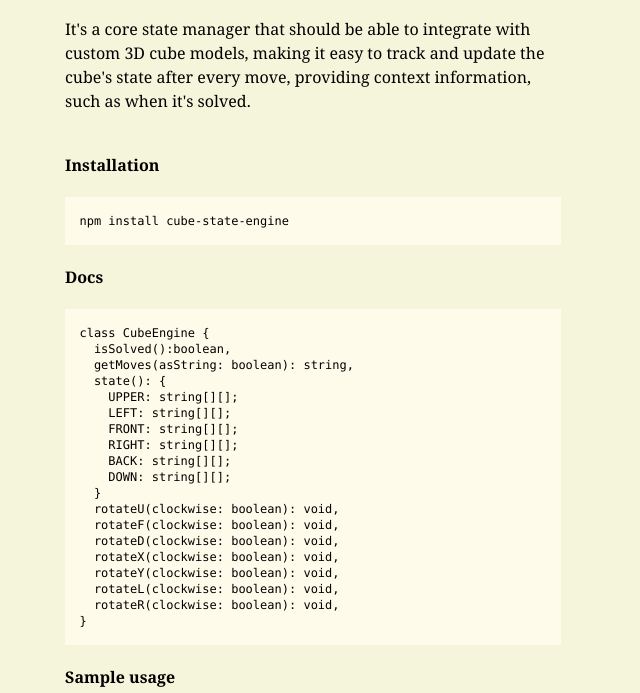
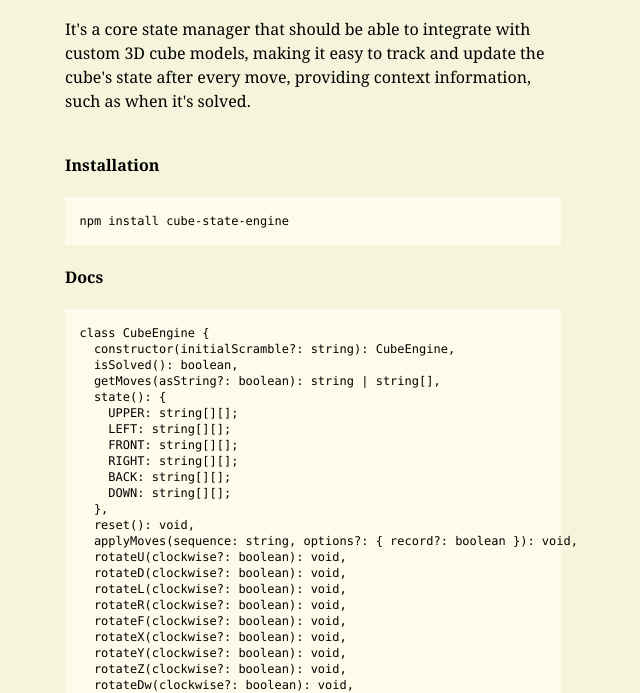
Before and after one commit to bryanlundberg/cube-state-engine, a website with bundled scripts: page index.html in a window 1280 px wide. Shown: the part 99-792 px from the top of the page, without its empty margins (327-967 px from the left). Built offline with nearby package versions, Linux system fonts and the light colour scheme.

Commit message:
feat: Add `reset` method and improve `CubeEngine` documentation
The `reset` method allows resetting the cube to its solved state and clears the move history. Updated the `CubeEngine` constructor to accept an optional initial scramble, and revised the documentation for better clarity and completeness.

```diff
--- a/index.html
+++ b/index.html
@@ -31,8 +31,9 @@
     <pre class="mb-5 text-xs bg-amber-50">
 
   class CubeEngine {
-    isSolved():boolean,
-    getMoves(asString: boolean): string,
+    constructor(initialScramble?: string): CubeEngine,
+    isSolved(): boolean,
+    getMoves(asString?: boolean): string | string[],
     state(): {
       UPPER: string[][];
       LEFT: string[][];
@@ -40,14 +41,22 @@
       RIGHT: string[][];
       BACK: string[][];
       DOWN: string[][];
-    }
-    rotateU(clockwise: boolean): void,
-    rotateF(clockwise: boolean): void,
-    rotateD(clockwise: boolean): void,
-    rotateX(clockwise: boolean): void,
-    rotateY(clockwise: boolean): void,
-    rotateL(clockwise: boolean): void,
-    rotateR(clockwise: boolean): void,
+    },
+    reset(): void,
+    applyMoves(sequence: string, options?: { record?: boolean }): void,
+    rotateU(clockwise?: boolean): void,
+    rotateD(clockwise?: boolean): void,
+    rotateL(clockwise?: boolean): void,
+    rotateR(clockwise?: boolean): void,
+    rotateF(clockwise?: boolean): void,
+    rotateX(clockwise?: boolean): void,
+    rotateY(clockwise?: boolean): void,
+    rotateZ(clockwise?: boolean): void,
+    rotateDw(clockwise?: boolean): void,
+    rotateUw(clockwise?: boolean): void,
+    rotateRw(clockwise?: boolean): void,
+    rotateLw(clockwise?: boolean): void,
+    rotateM(clockwise?: boolean): void,
   }
 
 </pre
--- a/src/index.js
+++ b/src/index.js
@@ -1,7 +1,7 @@
 export class CubeEngine {
   MOVES = [];
 
-  constructor(initialScramble) {
+  constructor(initialScramble = "") {
     // If an initial scramble string is provided, apply it without recording moves
     if (typeof initialScramble === "string" && initialScramble.trim().length > 0) {
       this.#applyMovesFromString(initialScramble, false);
```
Also changed, not shown: README.md.
